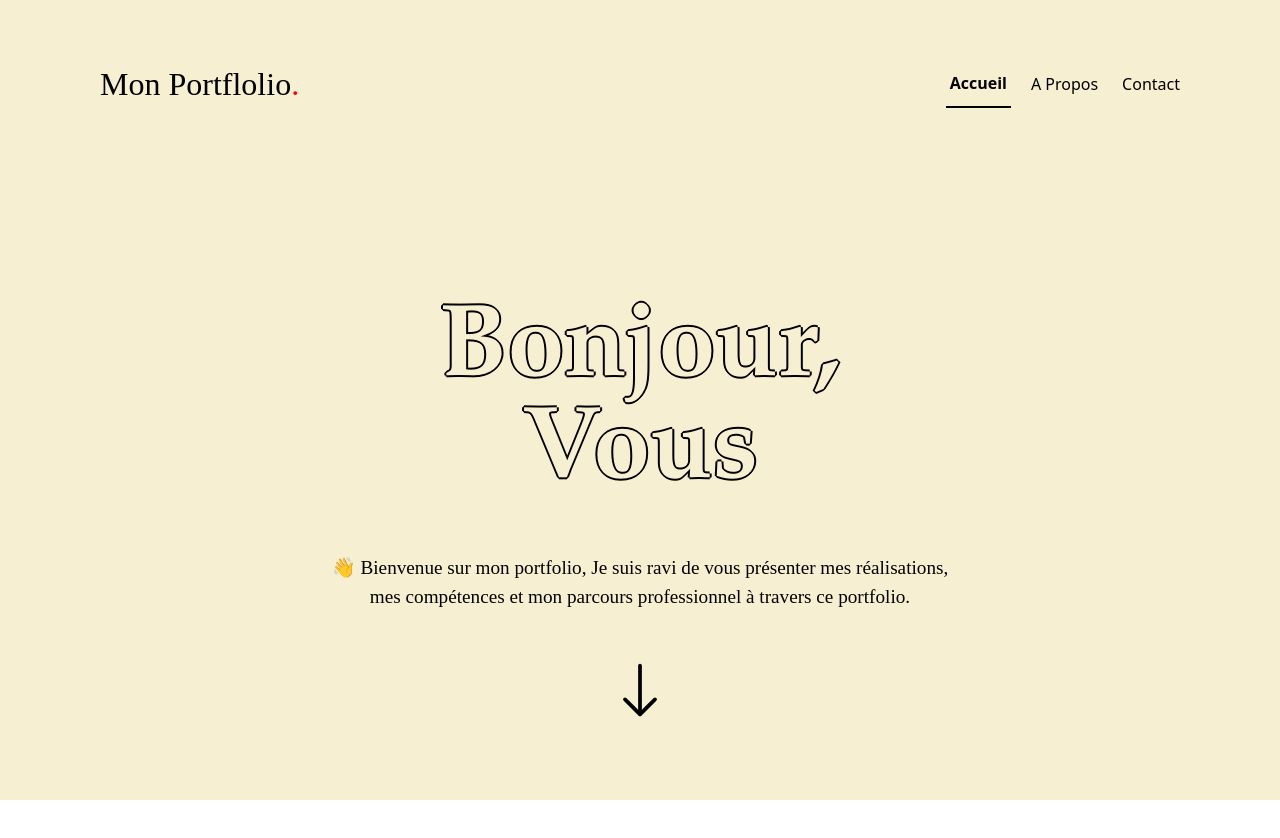
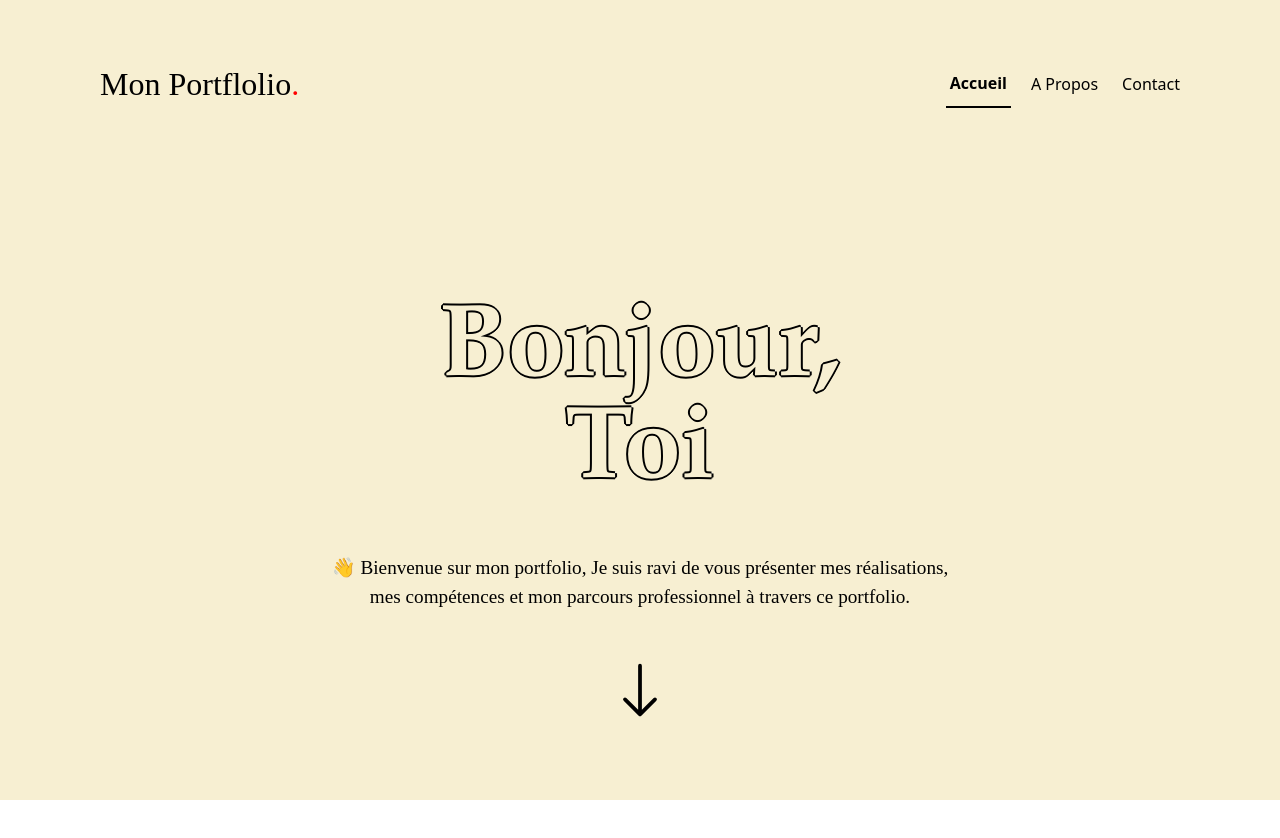
Before and after one commit to abdul-kodir2020/Mon-portfolio, a React (Create React App) app: page / in a window 1280 px wide. Shown: the top 838 px of the page. Built offline with nearby package versions, Linux system fonts and the light colour scheme; a web font is replaced by a local one.

Commit message:
1 file modified

```diff
--- a/src/pages/Accueil.js
+++ b/src/pages/Accueil.js
@@ -58,7 +58,7 @@ function Accueil() {
           >
             Bonjour,
             <br />
-            Vous
+            Toi
           </p>
           <p
             className="mt-5 description text-center"
```
